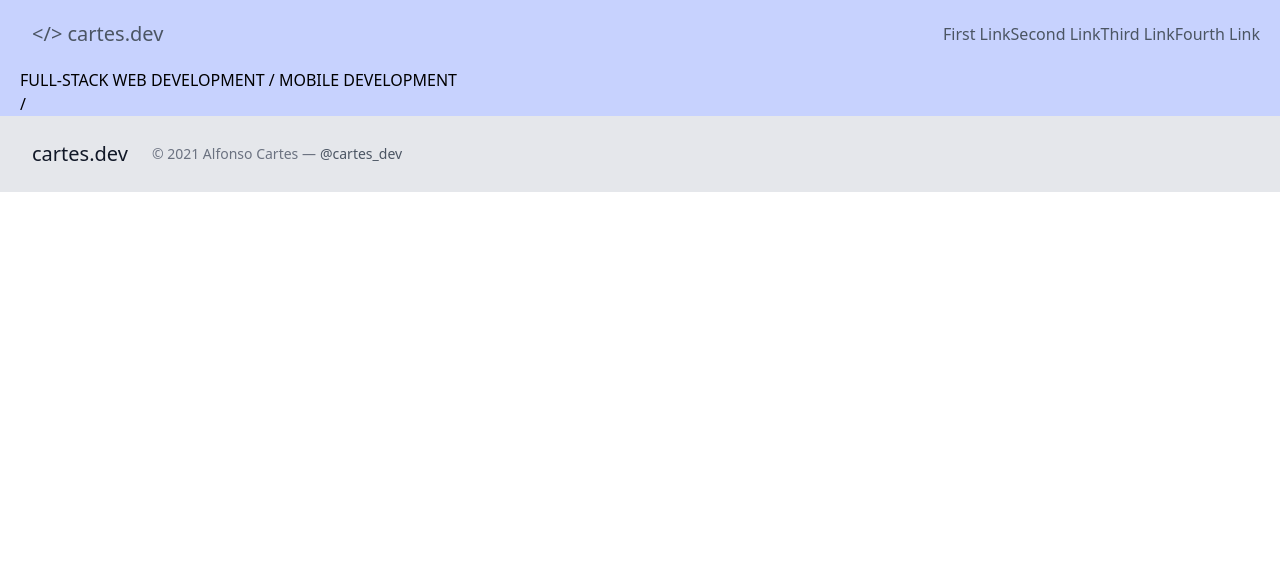
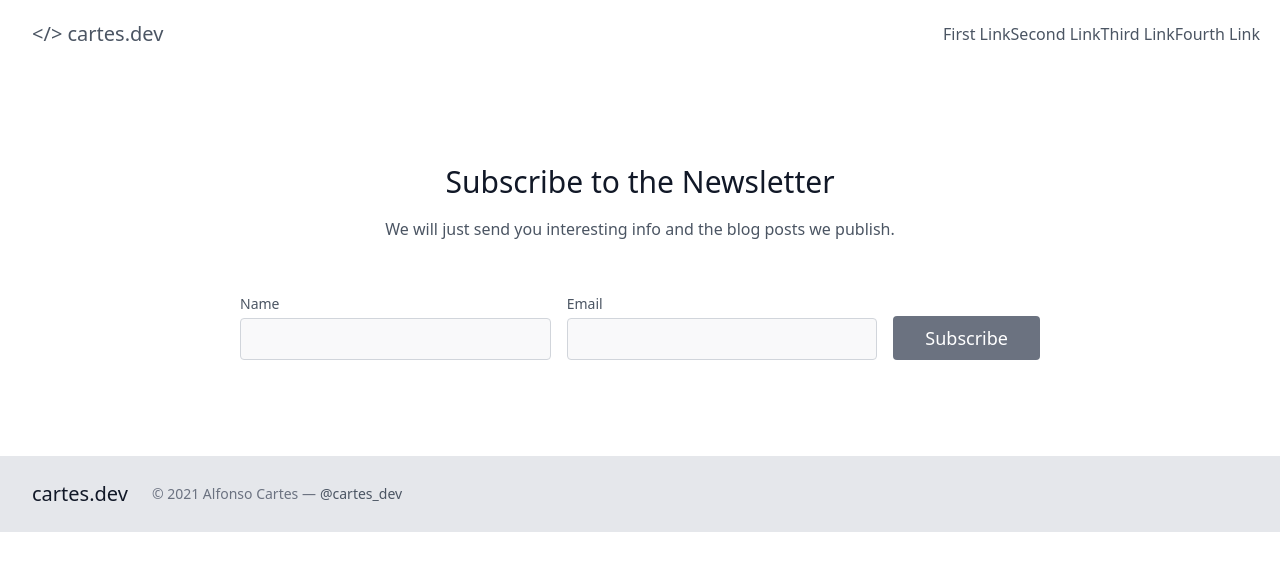
Before and after one commit to alfonsocartes/cartes_dev, a Next.js app: page / in a window 1280 px wide. Shown: the top 570 px of the page. Built offline with nearby package versions, Linux system fonts and the light colour scheme.

Commit message:
Add Layout

```diff
--- a/components/layout/layout.js
+++ b/components/layout/layout.js
@@ -9,14 +9,13 @@ import Container from "./Container";
 
 export default function Layout({ title, children }) {
   return (
-    // <div className="bg-gradient-to-r from-teal-300 to-blue-200">
-    <div className="bg-indigo-200 dark:bg-gray-700">
+    <div className="bg-gradient-to-r from-teal-300 to-blue-200">
       <Head>
         <title>{title}</title>
         <link rel="icon" href="/favicon.ico" />
       </Head>
       <Header />
-      <Container>{children}/</Container>
+      <Container>{children}</Container>
       <Footer />
     </div>
   );
--- a/pages/index.js
+++ b/pages/index.js
@@ -1,10 +1,11 @@
+import EmailNewsletter from "../components/cta/EmailNewsletter";
 import Layout from "../components/layout/Layout";
 
 export default function Index() {
   return (
     <>
       <Layout title="Cartes Development | Full-Stack Web Development / Mobile Development">
-        <h1>FULL-STACK WEB DEVELOPMENT / MOBILE DEVELOPMENT</h1>
+        <EmailNewsletter />
       </Layout>
     </>
   );
```
